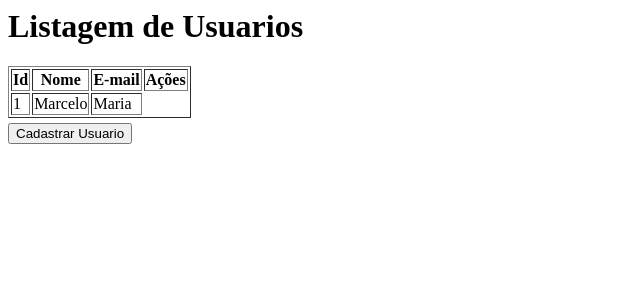
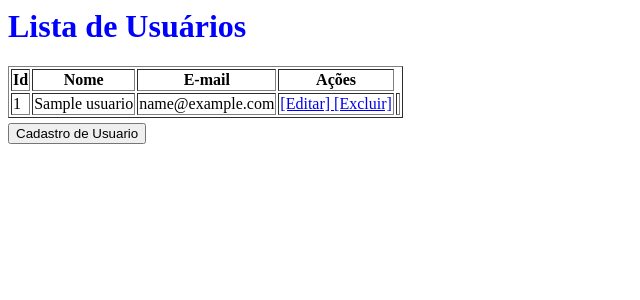
Before and after one commit to Marcosl2/CrudPdo, a PHP site: page / in a window 1280 px wide. Shown: the top 300 px of the page, without its empty margins (0-640 px from the left). Run offline with PHP 8.4, Linux system fonts and the light colour scheme; tables that the repository leaves empty or names only in its code hold one stand-in row (values such as "Sample post"); a stand-in replaces the project's code that opens the database connection.

Commit message:
Criado a Lista de Usuários

```diff
--- a/index.php
+++ b/index.php
@@ -1,9 +1,15 @@
 <?php
 include 'config.php';
+$results = [];
+
+$sql = $pdo->query("SELECT * FROM usuario");
+if ($sql->rowCount() > 0) {
+    $results = $sql->fetchAll(PDO::FETCH_ASSOC);
+}
 
 ?>
 
-<h1>Listagem de Usuarios</h1>
+<h1 style="color: blue;">Lista de Usuários</h1>
 <div style="margin-bottom: 5px;">
     <table border="1">
         <thead>
@@ -15,16 +21,23 @@ include 'config.php';
             </tr>
         </thead>
         <tbody>
-            <tr>
-                <td>1</td>
-                <td>Marcelo</td>
-                <td>Maria</td>
-            </tr>
+            <?php foreach ($results as $result) : ?>
+                <tr>
+                    <td><?= $result['idusuario']; ?></td>
+                    <td><?= $result['nome']; ?></td>
+                    <td><?= $result['email']; ?></td>
+                    <td>
+                        <a href="editar.php?id=<?= $result['idusuario'] ?>"> [Editar] </a>
+
+                        <a href="excluir.php?id=<?= $result['idusuario'] ?>"> [Excluir] </a>
+                    <td>
+                </tr>
+            <?php endforeach; ?>
         </tbody>
     </table>
 </div>
 
 
 <div>
-    <a href="cadastrar.php"><button> Cadastrar Usuario</button></a>
+    <a href="cadastrar.php"><button> Cadastro de Usuario</button></a>
 </div>
```
